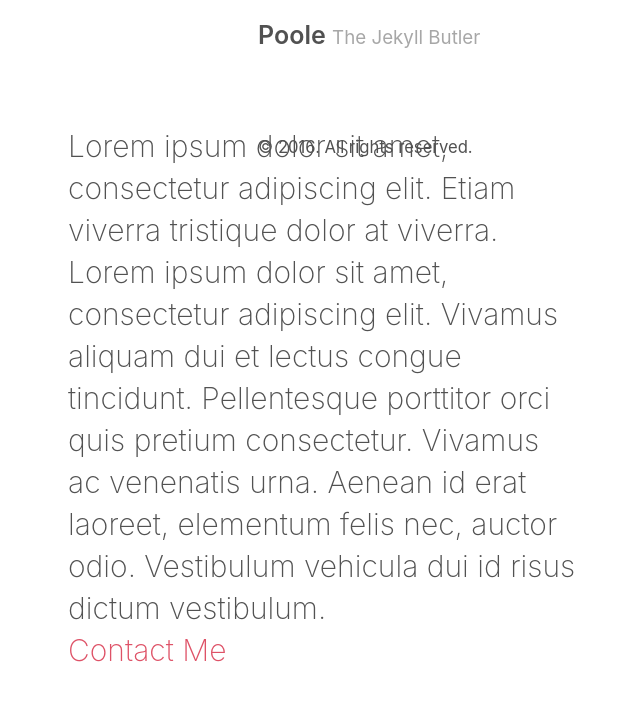
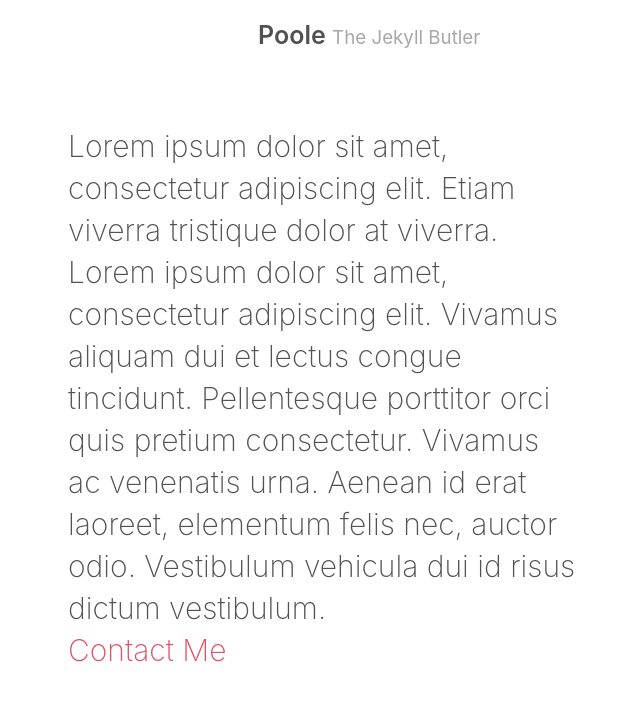
Before and after one commit to hawaiikernel/hawaiikernel.github.io, a Jekyll site: the page built from index.html, in a window 1280 px wide. Shown: the top 701 px of the page, without its empty margins (32-672 px from the left). Built offline with Jekyll 4.4.1, drawn with Linux system fonts in a browser that asks for light colours; nearby versions of some CDN libraries; the list of posts is cut into pages by our own code.

Commit message:
Added files via upload

```diff
--- a/_layouts/default.html
+++ b/_layouts/default.html
@@ -19,7 +19,7 @@
 
       <footer class="footer">
         <small>
-          &copy; <time datetime="{{ site.time | date_to_xmlschema }}">{{ site.time | date: '%Y' }}</time>. All rights reserved.
+          <!--&copy; <time datetime="{{ site.time | date_to_xmlschema }}">{{ site.time | date: '%Y' }}</time>. All rights reserved.-->
         </small>
       </footer>
     </div>
```
